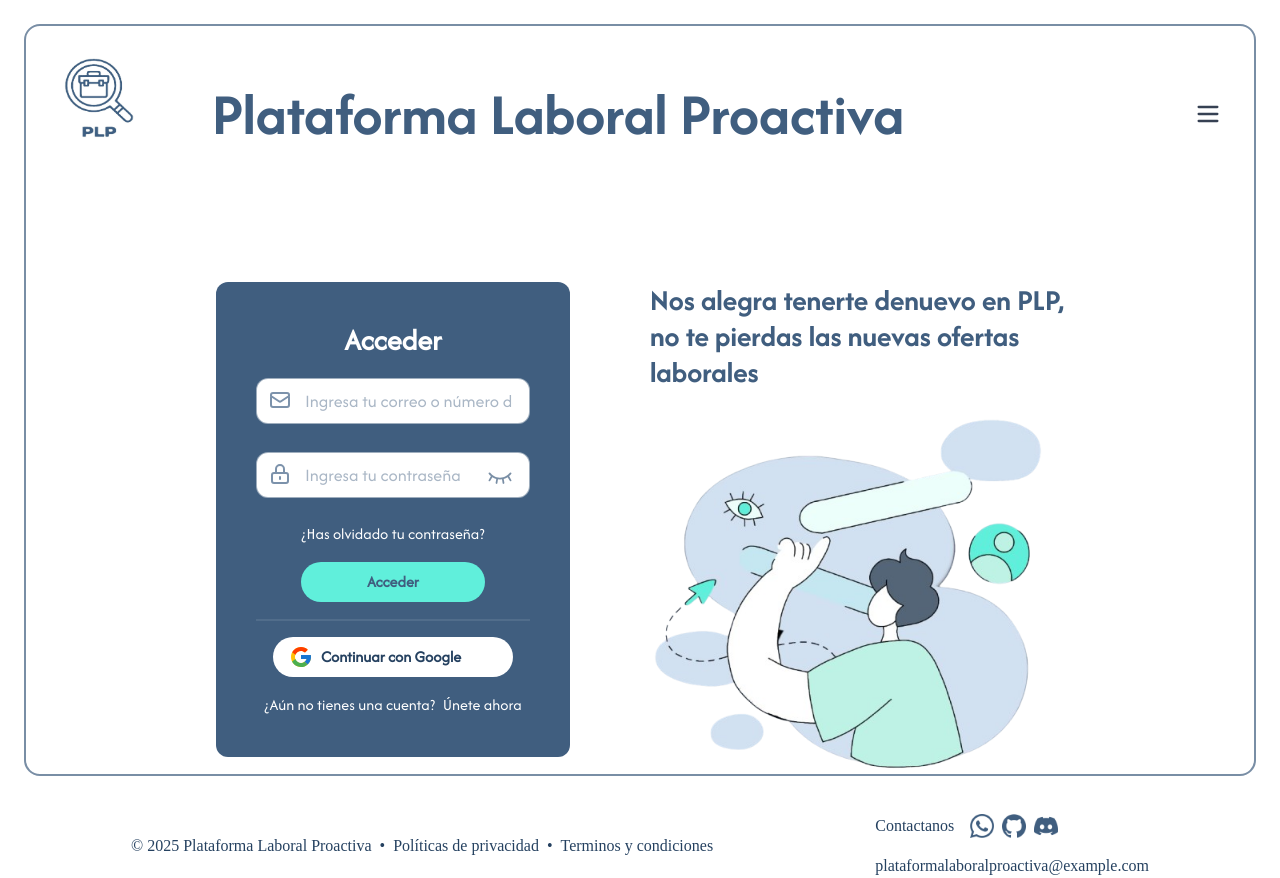
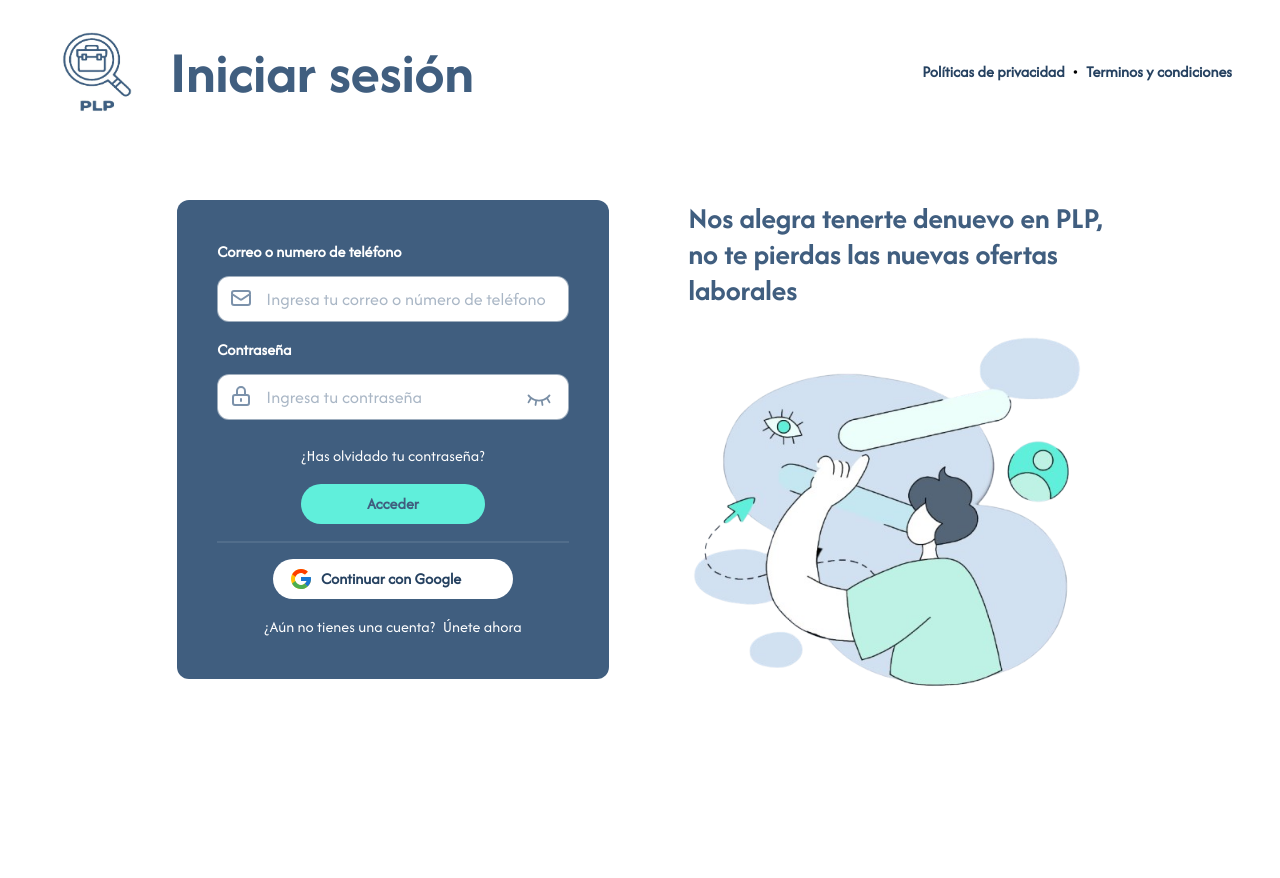
Before and after one commit to 0-min-0/PLP-Frontend, a React (Vite) app: page /acceder in a window 1280 px wide. After the commit the page ends 800 px from the top, so only its background shows below. Built offline with nearby package versions, Linux system fonts and the light colour scheme.

Commit message:
Reorganizacion de interfaces para nuevo registro

```diff
--- a/src/Components/LoginForm/LoginForm.jsx
+++ b/src/Components/LoginForm/LoginForm.jsx
@@ -58,7 +58,7 @@ export const LoginForm = () => {
     }
 
     return (
-        <div className='w-[30%] text-white'>
+        <div className='w-[35%] text-white'>
             <FormsContainer
                 width='w-full'
                 bgColor='#405e7f'
@@ -86,9 +86,11 @@ export const LoginForm = () => {
                         <div className='w-full'>
                             <div className='w-full relative'>
                                 <div className='absolute left-3 bottom-3 text-[#7c92ab]'>
-                                    <HiOutlineMail className='w-6 h-6'/>
+                                    <HiOutlineMail className='w-6 h-6' />
                                 </div>
                                 <Input
+                                    labelTitle='Correo o numero de teléfono'
+                                    labelColor='white'
                                     iType='email'
                                     iName='email'
                                     iValue={form.email}
@@ -104,9 +106,11 @@ export const LoginForm = () => {
                         <div className='w-full mt-4'>
                             <div className='w-full relative'>
                                 <div className='absolute left-3 bottom-3 text-[#7c92ab]'>
-                                    <HiOutlineLockClosed className='w-6 h-6'/>
+                                    <HiOutlineLockClosed className='w-6 h-6' />
                                 </div>
                                 <Input
+                                    labelTitle='Contraseña'
+                                    labelColor='white'
                                     iType={visibility.loginPassword ? 'text' : 'password'}
                                     iName='password'
                                     iValue={form.password}
@@ -119,7 +123,7 @@ export const LoginForm = () => {
                                     onClick={() => toggleVisibility('loginPassword')}
                                     className='absolute right-4 bottom-2 text-[#405e7f]/70 hover:text-[#405e7f] font-semibold cursor-pointer'
                                 >
-                                    {visibility.loginPassword ? <PiEye className='w-7 h-7' /> : <PiEyeClosed className='w-7 h-7' /> }
+                                    {visibility.loginPassword ? <PiEye className='w-7 h-7' /> : <PiEyeClosed className='w-7 h-7' />}
                                 </button>
                             </div>
                             {errorForm.errorPassword && (
--- a/src/Components/RegisterForms/RegisterRolType.jsx
+++ b/src/Components/RegisterForms/RegisterRolType.jsx
@@ -39,7 +39,6 @@ export const RegisterRolType = () => {
         width='w-full'
         bgColor='#dcfff6'
         textColor='#405e7f'
-        title='Registrarse'
         changeForm={
         <p className='text-[#405e7f] pt-4'>
           ¿Ya estás registrado en nuestra plataforma?{' '}
@@ -50,7 +49,9 @@ export const RegisterRolType = () => {
         form={
           <form onSubmit={handleSubmit} className='w-full flex flex-col items-center gap-6 my-6'>
             <div className='w-full'>
-            <p className='mb-4 font-semibold'>Selecciona el rol con el que utilizarás tu cuenta y luego presiona continuar.</p>
+            <p className='mb-4 font-semibold text-lg'>
+              Selecciona el rol con el que utilizarás tu cuenta y luego presiona continuar.
+            </p>
               <CardUserType
                 value='jobSeeker'
                 currentSelection={userType}
--- a/src/Pages/Login/Login.jsx
+++ b/src/Pages/Login/Login.jsx
@@ -1,6 +1,6 @@
 import React from 'react'
+import { NavLink } from 'react-router-dom'
 import { Header } from '../../Components/Header/Header'
-import { MainMenu } from '../../Components/MainMenu/MainMenu'
 import { LoginForm } from '../../Components/LoginForm/LoginForm'
 import { WelcomeText } from '../../UI/WelcomeText'
 import { Footer } from '../../Components/Footer/Footer'
@@ -8,17 +8,22 @@ import loginIlustration from '../../assets/images/login-ilustration.png'
 
 export const Login = () => {
     return (
-        <div className='w-full h-full p-6 border-2 rounded-2xl border-[#405e7f]/70'>
+        <div className='w-full h-full'>
             <Header
-                headerClass='w-full flex justify-between items-center'
                 middleObject={
-                    <h1 className='text-6xl text-[#405e7f] ml-10 font-[afacadBold] items-end'>
-                        Plataforma Laboral Proactiva
+                    <h1 className='text-6xl mb-8 font-[afacadBold] text-[#405e7f]'>
+                        Iniciar sesión
                     </h1>
                 }
-                menu={<MainMenu />}
+                buttons={
+                    <div className='flex gap-2 mb-8'>
+                        <NavLink to='/politicas-de-privacidad' className='text-[#254160] font-semibold hover:text-[#405e7f] hover:underline'>Políticas de privacidad</NavLink>
+                        <p>•</p>
+                        <NavLink to='/terminos-y-condiciones' className='text-[#254160] font-semibold hover:text-[#405e7f] hover:underline'>Terminos y condiciones</NavLink>
+                    </div>
+                }
             />
-            <div className='w-[100%] flex justify-center items-start pt-26 gap-20'>
+            <div className='w-[100%] flex justify-center items-start mt-12 gap-20'>
                 <LoginForm />
                 <WelcomeText
                     text={ <p> Nos alegra tenerte denuevo en PLP, <br /> no te pierdas las nuevas ofertas <br /> laborales </p> }
@@ -27,7 +32,6 @@ export const Login = () => {
                     imgStyle='w-[400px] h-[400px]'
                 />
             </div>
-            <Footer />
         </div>
     )
 }
--- a/src/Pages/Register/Register.jsx
+++ b/src/Pages/Register/Register.jsx
@@ -1,32 +1,38 @@
 import React from 'react'
+import { NavLink } from 'react-router-dom'
 import { Header } from '../../Components/Header/Header'
-import { MainMenu } from '../../Components/MainMenu/MainMenu'
 import { RegisterRolType } from '../../Components/RegisterForms/RegisterRolType'
 import { WelcomeText } from '../../UI/WelcomeText'
 import registerIlustration from '../../assets/images/register-ilustration.png'
-import { Footer } from '../../Components/Footer/Footer'
-import { InteractiveLogo } from '../../UI/InteractiveLogo'
 
 export const Register = () => {
     return (
         <div className='w-full'>
             <Header
-                middleObject={<h1>Registrarse</h1>}
+                middleObject={
+                    <h1 className='text-6xl mb-8 font-[afacadBold] text-[#405e7f]'>
+                        Registrarse
+                    </h1>
+                }
+                buttons={
+                    <div className='flex gap-2 mb-8'>
+                        <NavLink to='/politicas-de-privacidad' className='text-[#254160] font-semibold hover:text-[#405e7f] hover:underline'>Políticas de privacidad</NavLink>
+                        <p>•</p>
+                        <NavLink to='/terminos-y-condiciones' className='text-[#254160] font-semibold hover:text-[#405e7f] hover:underline'>Terminos y condiciones</NavLink>
+                    </div>
+                }
             />
-            <div className='flex justify-center items-start gap-20'>
+            <div className='flex justify-center items-start mt-6 gap-20'>
                 <RegisterRolType />
                 <WelcomeText
-                    text={<p> Nos alegra tener nuevos usuarios
-                        <br /> como tu en nuestro aplicativo,
-                        <br /> esperamos que tu experiencia
-                        <br /> sea agradable en PLP. </p>}
+                    text={<p> Nos alegra tener nuevos usuarios como tú en
+                          <br /> nuestro aplicativo, esperamos que tu
+                          <br /> experiencia sea agradable en PLP. </p>
+                    }
                     ilustration={registerIlustration}
                     imgDesc='Ilustración de inicio de sesión'
-                    imgStyle='w-[400px] h-[400px]'
+                    imgStyle='w-[500px] h-[500px]'
                 />
-            </div>
-            <div className='py-4'>
-                <Footer />
             </div>
         </div>
     )
--- a/src/UI/FormsContainer.jsx
+++ b/src/UI/FormsContainer.jsx
@@ -12,11 +12,6 @@ export const FormsContainer = ({
 
   return (
     <div className={`${width} flex flex-col justify-center items-center p-10  text-[${textColor}] bg-[${bgColor}] rounded-xl`}>
-        <h2 className='text-center text-3xl font-[afacad] font-semibold pb-2
-        2xl:text-4xl
-        '>
-          { title }
-        </h2>
         { form }
         <div className='w-full text-center'>
         <hr className='border-t border-[#405e7f]/40 mb-4' />
--- a/src/UI/Input.jsx
+++ b/src/UI/Input.jsx
@@ -7,6 +7,7 @@ export const Input = ({
     iName,
     iChange,
     labelTitle = '',
+    labelColor = '[#405e7f]',
     iHolder = '',
     padding = 'px-4 py-2 2xl:px-5 2xl:py-3',
     error = ''
@@ -17,7 +18,7 @@ export const Input = ({
                     duration-300
                     ${error ? 'border-red-400' : ''}`
 
-    const lStyle = 'text-[#405e7f] font-semibold'
+    const lStyle = `text-${labelColor} font-semibold`
 
     return (
 
--- a/src/UI/WelcomeText.jsx
+++ b/src/UI/WelcomeText.jsx
@@ -3,9 +3,7 @@ import React from 'react'
 export const WelcomeText = ({ text, ilustration, imgDesc, imgStyle}) => {
     return (
         <div className=''>
-            <h2 className='text-3xl font-[afacadBold] text-[#405e7f]
-            2xl:text-4xl
-            '>
+            <h2 className='text-3xl font-[afacadBold] text-[#405e7f]'>
                 { text }
             </h2>
             <img
```
Also changed, not shown: src/Components/RegisterForms/RegisterUser.jsx (added).
